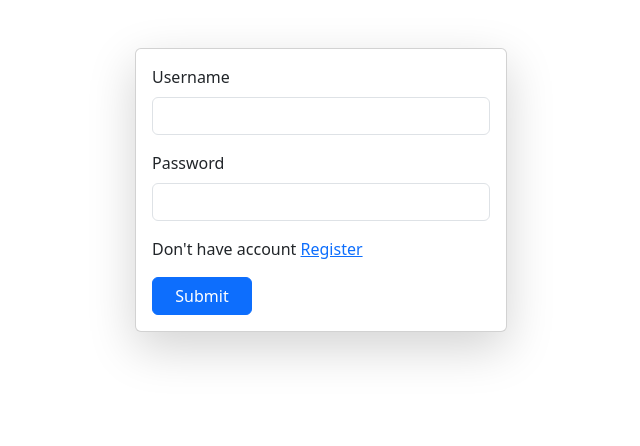
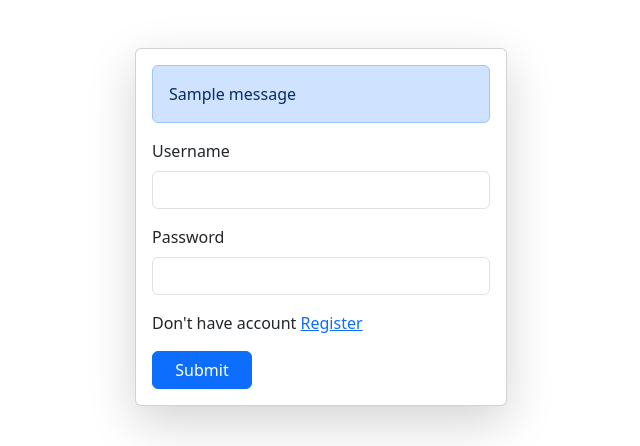
Before and after one commit to GaRokade/NewRealtimeChatAppInDjango, a Django app: template chat/templates/login.html in a window 1280 px wide. Shown: the part 72-518 px from the top of the page, without its empty margins (319-959 px from the left). Run offline with Django 5.2, Linux system fonts and the light colour scheme; the template is opened without the code that fills it: most values are stand-ins (such as "Sample title", 1, 10 or a date in 2020); one stand-in notice (Sample message) is shown.

Commit message:
add messages condition  for login

```diff
--- a/chat/templates/login.html
+++ b/chat/templates/login.html
@@ -5,6 +5,13 @@
 
 
 
+    {%if messages%}
+    <div class="alert alert-primary" role="alert">
+      {% for message in messages %}
+      {{ message }}
+      {% endfor %}
+    </div>
+{%endif%}
 
       <div class="mb-3">
       <label for="exampleInputPassword1" class="form-label">Username</label>
```
